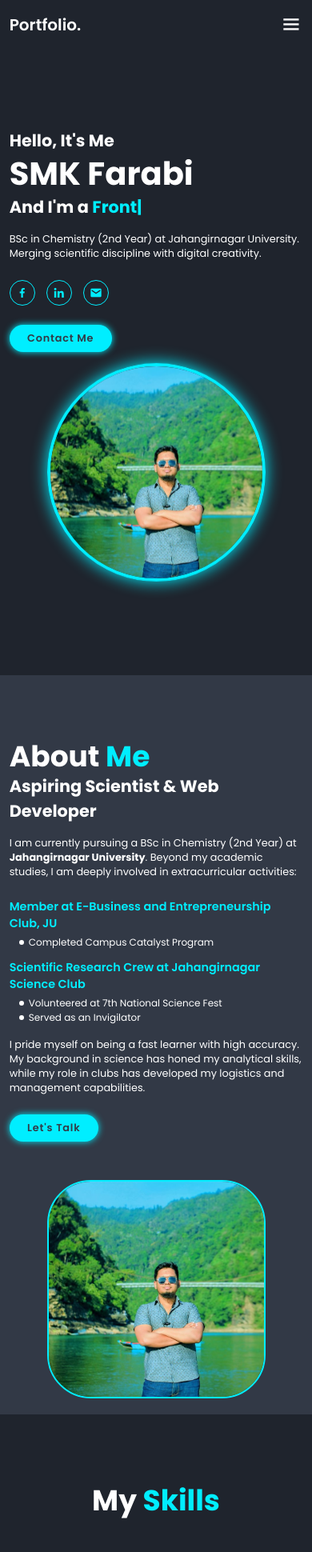
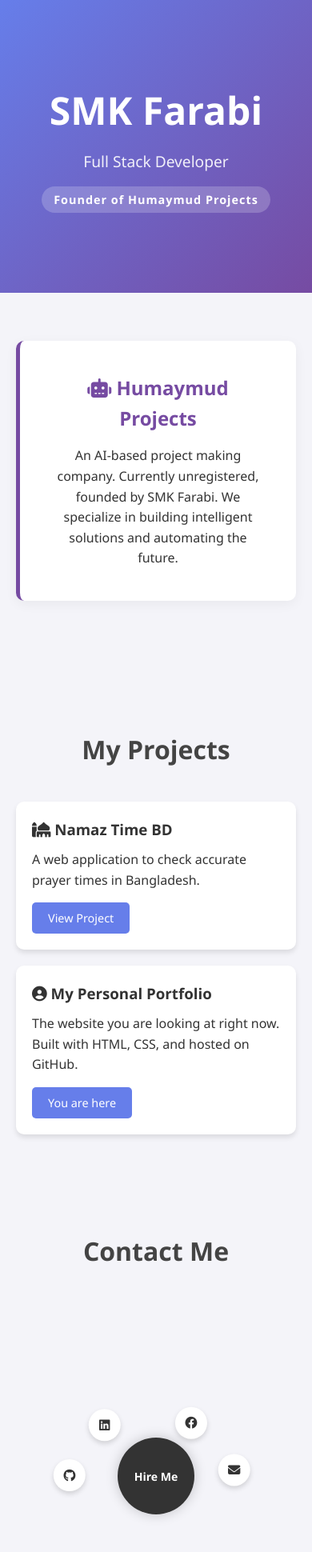
Before and after one commit to smkfarabi-stack/my-portfolio, a plain HTML site: page index.html in a window 390 px wide. Shown: the top 1940 px of the page at 80% size. Drawn offline with nearby package versions, Linux system fonts and the light colour scheme.

Commit message:
Update index.html

```diff
--- a/index.html
+++ b/index.html
@@ -2,170 +2,241 @@
 <html lang="en">
 <head>
     <meta charset="UTF-8">
-    <meta http-equiv="X-UA-Compatible" content="IE=edge">
     <meta name="viewport" content="width=device-width, initial-scale=1.0">
-    <title>Portfolio | SMK Farabi</title>
+    <title>SMK Farabi - Portfolio</title>
+    <link rel="stylesheet" href="https://cdnjs.cloudflare.com/ajax/libs/font-awesome/6.4.0/css/all.min.css">
 
-    <link href='https://unpkg.com/boxicons@2.1.4/css/boxicons.min.css' rel='stylesheet'>
+    <style>
+        /* --- RESET & BASIC STYLES --- */
+        * { margin: 0; padding: 0; box-sizing: border-box; font-family: 'Segoe UI', Tahoma, Geneva, Verdana, sans-serif; }
+        body { background-color: #f4f4f9; color: #333; line-height: 1.6; }
+        a { text-decoration: none; color: inherit; }
+        ul { list-style: none; }
 
-    <link rel="stylesheet" href="style.css">
+        /* --- HEADER / HERO SECTION --- */
+        header {
+            background: linear-gradient(135deg, #667eea 0%, #764ba2 100%);
+            color: white;
+            padding: 100px 20px;
+            text-align: center;
+        }
+        header h1 { font-size: 3rem; margin-bottom: 10px; }
+        header p { font-size: 1.2rem; opacity: 0.9; }
+        .designation {
+            display: inline-block;
+            background: rgba(255,255,255,0.2);
+            padding: 5px 15px;
+            border-radius: 50px;
+            margin-top: 15px;
+            font-weight: bold;
+            font-size: 0.9rem;
+            letter-spacing: 1px;
+        }
+
+        /* --- SECTIONS COMMON STYLES --- */
+        section { padding: 60px 20px; max-width: 1100px; margin: 0 auto; }
+        h2 { text-align: center; margin-bottom: 40px; font-size: 2rem; color: #444; }
+
+        /* --- HUMAYMUD PROJECTS SECTION --- */
+        .humaymud-section {
+            background: white;
+            border-radius: 10px;
+            padding: 40px;
+            box-shadow: 0 4px 15px rgba(0,0,0,0.05);
+            text-align: center;
+            margin-bottom: 40px;
+            border-left: 5px solid #764ba2;
+        }
+        .humaymud-section h3 { font-size: 1.5rem; margin-bottom: 15px; color: #764ba2; }
+
+        /* --- PORTFOLIO GRID --- */
+        .portfolio-grid {
+            display: grid;
+            grid-template-columns: repeat(auto-fit, minmax(300px, 1fr));
+            gap: 20px;
+        }
+        .project-card {
+            background: white;
+            border-radius: 10px;
+            overflow: hidden;
+            box-shadow: 0 4px 6px rgba(0,0,0,0.1);
+            transition: transform 0.3s ease;
+        }
+        .project-card:hover { transform: translateY(-5px); }
+        .card-content { padding: 20px; }
+        .card-content h3 { margin-bottom: 10px; color: #333; }
+        .btn-visit {
+            display: inline-block;
+            margin-top: 15px;
+            padding: 8px 20px;
+            background-color: #667eea;
+            color: white;
+            border-radius: 5px;
+            font-size: 0.9rem;
+        }
+        .btn-visit:hover { background-color: #5a6fd6; }
+
+        /* --- CIRCULAR CONTACT SECTION --- */
+        .contact-container {
+            position: relative;
+            height: 300px;
+            display: flex;
+            justify-content: center;
+            align-items: flex-end; /* Align to bottom so half-circle goes up */
+            margin-top: 50px;
+            overflow: hidden; /* Hide overflow if needed */
+        }
+
+        .center-btn {
+            position: absolute;
+            bottom: 20px; /* Position at the bottom center */
+            z-index: 10;
+            background: #333;
+            color: white;
+            width: 120px;
+            height: 120px;
+            border-radius: 50%;
+            display: flex;
+            align-items: center;
+            justify-content: center;
+            font-weight: bold;
+            font-size: 1.1rem;
+            box-shadow: 0 0 20px rgba(0,0,0,0.2);
+            cursor: pointer;
+            transition: transform 0.3s;
+        }
+        .center-btn:hover { transform: scale(1.05); }
+
+        /* The icons wrapper */
+        .orbit-icons {
+            position: absolute;
+            bottom: 20px; /* Same baseline as button */
+            width: 300px; /* Width of the arc */
+            height: 150px; /* Height of the half circle */
+        }
+
+        .icon-link {
+            position: absolute;
+            bottom: 0;
+            left: 50%; /* Start from center */
+            width: 50px;
+            height: 50px;
+            background: white;
+            border-radius: 50%;
+            display: flex;
+            align-items: center;
+            justify-content: center;
+            color: #333;
+            font-size: 1.2rem;
+            box-shadow: 0 4px 8px rgba(0,0,0,0.15);
+            transition: all 0.3s ease;
+            transform-origin: bottom center; /* Pivot point for rotation */
+        }
+
+        /* Calculating Positions for Half Circle (180 degrees)
+           We use transform rotate to place them along the arc.
+           Radius is approx 120px from center.
+        */
+
+        /* 1. Left-most (GitHub) */
+        .icon-link:nth-child(1) {
+            transform: translateX(-50%) rotate(-75deg) translateY(-140px) rotate(75deg);
+        }
+        /* 2. Left-mid (LinkedIn/Twitter) */
+        .icon-link:nth-child(2) {
+            transform: translateX(-50%) rotate(-35deg) translateY(-140px) rotate(35deg);
+        }
+        /* 3. Top (Email/Phone - if you had 5, this is the middle) */
+        /* But we have 4 icons, so we space them evenly */
+
+        /* Let's re-space for 4 items: -72, -24, +24, +72 */
+        .pos-1 { transform: translateX(-50%) rotate(-70deg) translateY(-130px) rotate(70deg); }
+        .pos-2 { transform: translateX(-50%) rotate(-25deg) translateY(-130px) rotate(25deg); }
+        .pos-3 { transform: translateX(-50%) rotate(25deg) translateY(-130px) rotate(-25deg); }
+        .pos-4 { transform: translateX(-50%) rotate(70deg) translateY(-130px) rotate(-70deg); }
+
+        .icon-link:hover {
+            background-color: #764ba2;
+            color: white;
+            transform: scale(1.2) var(--original-transform); /* Keeps position but scales */
+        }
+
+        footer { text-align: center; padding: 20px; background: #333; color: #aaa; margin-top: 50px; }
+
+        @media (max-width: 600px) {
+            .contact-container { transform: scale(0.8); } /* Shrink slightly on mobile */
+        }
+    </style>
 </head>
 <body>
 
-    <header class="header">
-        <a href="#" class="logo">Portfolio.</a>
-
-        <nav class="navbar">
-            <a href="#home" class="active">Home</a>
-            <a href="#about">About</a>
-            <a href="#skills">Skills</a>
-            <a href="#projects">Projects</a> <a href="#contact">Contact</a>
-        </nav>
-
-        <div class="bx bx-menu" id="menu-icon"></div>
+    <header>
+        <h1>SMK Farabi</h1>
+        <p>Full Stack Developer</p>
+        <div class="designation">Founder of Humaymud Projects</div>
     </header>
 
-    <section class="home" id="home">
-        <div class="home-content">
-            <h3>Hello, It's Me</h3>
-            <h1>SMK Farabi</h1>
-            <h3>And I'm a <span class="multiple-text"></span></h3>
-            <p>BSc in Chemistry (2nd Year) at Jahangirnagar University.
-            Merging scientific discipline with digital creativity.</p>
-
-            <div class="social-media">
-                <a href="https://www.facebook.com/profile.php?id=61576848728650" target="_blank"><i class='bx bxl-facebook'></i></a>
-                <a href="https://www.linkedin.com/in/s-m-k-farabi2005" target="_blank"><i class='bx bxl-linkedin'></i></a>
-                <a href="mailto:smkfarabi@gmail.com"><i class='bx bxs-envelope'></i></a>
-            </div>
-
-            <a href="mailto:smkfarabi@gmail.com" class="btn">Contact Me</a>
-        </div>
-
-        <div class="home-img">
-            <img src="farabi.jpg" alt="Profile Picture of SMK Farabi">
+    <section id="humaymud">
+        <div class="humaymud-section">
+            <h3><i class="fas fa-robot"></i> Humaymud Projects</h3>
+            <p>
+                An AI-based project making company. Currently unregistered, founded by SMK Farabi.
+                We specialize in building intelligent solutions and automating the future.
+            </p>
         </div>
     </section>
 
-    <section class="about" id="about">
-        <div class="about-img">
-            <img src="farabi.jpg" alt="About Me">
-        </div>
+    <section id="projects">
+        <h2>My Projects</h2>
+        <div class="portfolio-grid">
 
-        <div class="about-content">
-            <h2 class="heading">About <span>Me</span></h2>
-            <h3>Aspiring Scientist & Web Developer</h3>
-            <p>
-                I am currently pursuing a BSc in Chemistry (2nd Year) at <strong>Jahangirnagar University</strong>.
-                Beyond my academic studies, I am deeply involved in extracurricular activities:
-            </p>
-
-            <div class="club-activities">
-                <div class="club-item">
-                    <h4>Member at E-Business and Entrepreneurship Club, JU</h4>
-                    <ul>
-                        <li>Completed Campus Catalyst Program</li>
-                    </ul>
-                </div>
-
-                <div class="club-item">
-                    <h4>Scientific Research Crew at Jahangirnagar Science Club</h4>
-                    <ul>
-                        <li>Volunteered at 7th National Science Fest</li>
-                        <li>Served as an Invigilator</li>
-                    </ul>
+            <div class="project-card">
+                <div class="card-content">
+                    <h3><i class="fas fa-mosque"></i> Namaz Time BD</h3>
+                    <p>A web application to check accurate prayer times in Bangladesh.</p>
+                    <a href="https://smkfarabi-stack.github.io/namaz-time-bd/" class="btn-visit" target="_blank">View Project</a>
                 </div>
             </div>
 
-            <p>
-                I pride myself on being a fast learner with high accuracy. My background in science has honed my analytical skills, while my role in clubs has developed my logistics and management capabilities.
-            </p>
-            <a href="#contact" class="btn">Let's Talk</a>
-        </div>
+            <div class="project-card">
+                <div class="card-content">
+                    <h3><i class="fas fa-user-circle"></i> My Personal Portfolio</h3>
+                    <p>The website you are looking at right now. Built with HTML, CSS, and hosted on GitHub.</p>
+                    <a href="#" class="btn-visit">You are here</a>
+                </div>
+            </div>
+
+            </div>
     </section>
 
-    <section class="skills" id="skills">
-        <h2 class="heading">My <span>Skills</span></h2>
+    <section id="contact">
+        <h2>Contact Me</h2>
+        <div class="contact-container">
 
-        <div class="skills-container">
-            <div class="skills-box">
-                <i class='bx bx-code-alt'></i>
-                <h3>Hard Skills</h3>
-                <p>Content Writing</p>
-                <p>Project management </p>
-                <p>Scientific Writing</p>
-                <p>Front End Web Development</p>
-                <p>Python & Backend (FastAPI)</p>
-                <p>Web Scraping (Playwright)</p>
-                <p>AI Integration </p>
-                <p>prompt programming </p>
-
+            <div class="orbit-icons">
+                <a href="https://github.com/smkfarabi-stack" target="_blank" class="icon-link pos-1">
+                    <i class="fab fa-github"></i>
+                </a>
+                <a href="#" class="icon-link pos-2">
+                    <i class="fab fa-linkedin"></i>
+                </a>
+                <a href="#" class="icon-link pos-3">
+                    <i class="fab fa-facebook"></i>
+                </a>
+                <a href="mailto:your-email@example.com" class="icon-link pos-4">
+                    <i class="fas fa-envelope"></i>
+                </a>
             </div>
 
-            <div class="skills-box">
-                <i class='bx bx-user-voice'></i>
-                <h3>Soft Skills</h3>
-                <p>Fast Learning with Accuracy</p>
-                <p>Logistics & Management</p>
-                <p>Team Collaboration</p>
+            <div class="center-btn">
+                Hire Me
             </div>
         </div>
     </section>
 
-   <section class="projects" id="projects">
-    <h2 class="heading">My <span>Projects</span></h2>
-
-    <div class="projects-container">
-        <div class="projects-box">
-            <i class='bx bx-search-alt'></i>
-
-            <h3>HumayMud Search Engine</h3>
-
-            <p>
-                An AI-powered vertical search engine designed to locate and verify academic resources (PDF/EPUB).
-                It uses a multi-layer verification system to ensure links are safe.
-            </p>
-
-            <ul style="text-align: left; margin: 15px 0; padding-left: 20px;">
-                <li><strong>AI:</strong> Google Gemini 1.5</li>
-                <li><strong>Core:</strong> Python, FastAPI, Playwright</li>
-            </ul>
-
-            <a href="https://github.com/smkfarabi-stack/humaymud-browser" target="_blank" class="btn">View on GitHub</a>
-        </div>
-    </div>
-</section>
-
-    <section class="contact" id="contact">
-        <h2 class="heading">Contact <span>Me</span></h2>
-
-        <form action="mailto:smkfarabi@gmail.com" method="post" enctype="text/plain">
-            <div class="input-box">
-                <input type="text" placeholder="Full Name">
-                <input type="email" placeholder="Email Address">
-            </div>
-            <div class="input-box">
-                <input type="number" placeholder="Mobile Number">
-                <input type="text" placeholder="Email Subject">
-            </div>
-            <textarea name="" id="" cols="30" rows="10" placeholder="Your Message"></textarea>
-            <input type="submit" value="Send Message" class="btn">
-        </form>
-    </section>
-
-    <footer class="footer">
-        <div class="footer-text">
-            <p>Copyright &copy; 2025 by SMK Farabi | All Rights Reserved.</p>
-        </div>
-
-        <div class="footer-iconTop">
-            <a href="#home"><i class='bx bx-up-arrow-alt'></i></a>
-        </div>
+    <footer>
+        <p>&copy; 2025 SMK Farabi. All Rights Reserved.</p>
     </footer>
-
-    <script src="https://unpkg.com/scrollreveal"></script>
-    <script src="https://unpkg.com/typed.js@2.0.15/dist/typed.umd.js"></script>
-    <script src="script.js"></script>
 
 </body>
 </html>
```
